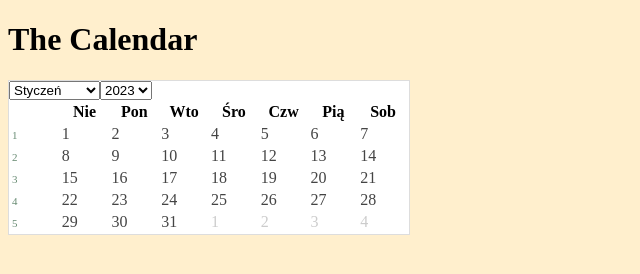
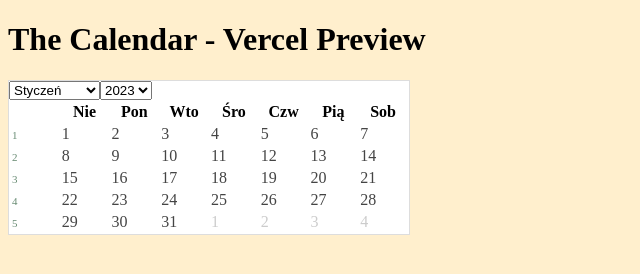
Before and after one commit to jacekkoziol/calendar, a website built with webpack: page src/index.html in a window 1280 px wide. Shown: the whole page, without its empty margins (0-640 px from the left). Built offline with nearby package versions, Linux system fonts and the light colour scheme.

Commit message:
Updated Header and title

```diff
--- a/src/index.html
+++ b/src/index.html
@@ -2,7 +2,7 @@
 <html lang="en">
 <head>
   <meta charset="utf-8">
-  <title>The Calendar</title>
+  <title>The Calendar - Vercel Preview</title>
 
   <meta name="viewport" content="width=device-width, initial-scale=1">
   <!--
@@ -12,7 +12,7 @@
 </head>
 <body>
   <main>
-    <h1>The Calendar</h1>
+    <h1>The Calendar - Vercel Preview</h1>
 
     <div>
       <div class="calendar-main-container" data-js-calendar></div>
```
